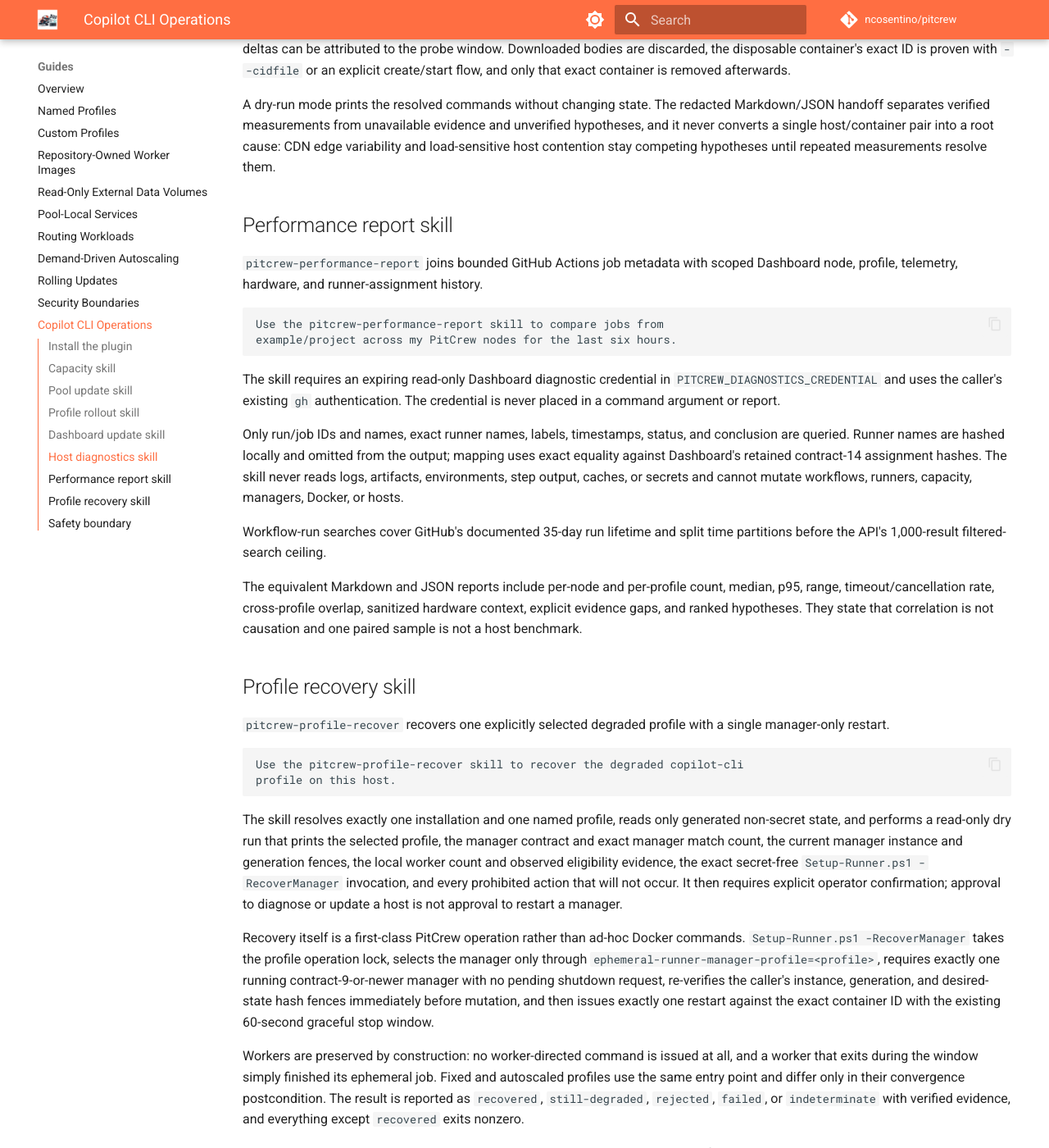
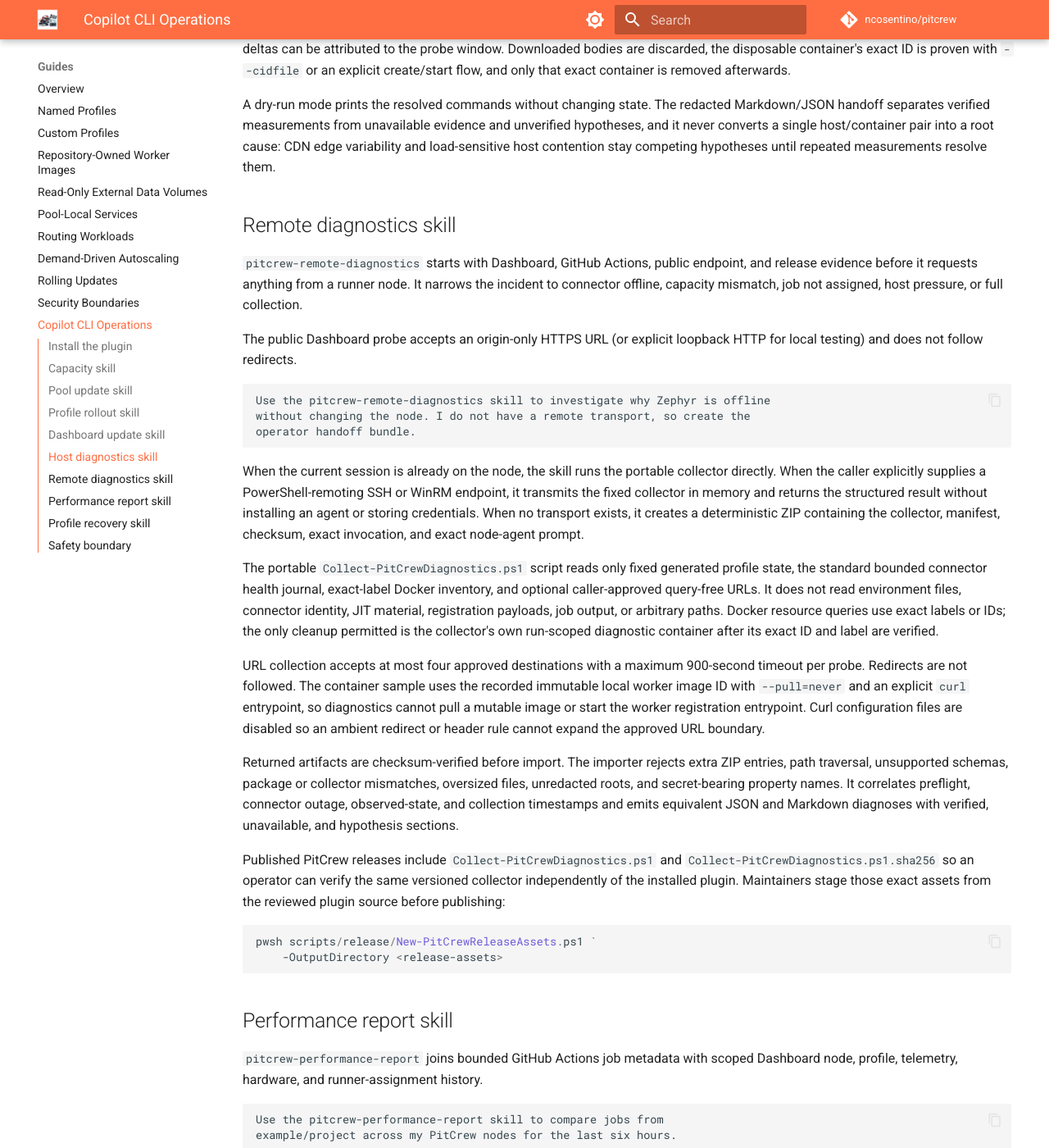
Before and after one commit to ncosentino/pitcrew, an MkDocs documentation site: the page built from docs/guides/copilot-operations.md, in a window 1280 px wide and 1400 px high, scrolled down 3297 px. Shown: the whole window at 82% size. Built offline with MkDocs 1.6.1 and Material for MkDocs 9.7.7, drawn with Linux system fonts in a browser that asks for light colours; comment, search, counter and statistics services are not loaded.

Commit message:
feat(operations): add remote diagnostics bundle (#73)
* feat(operations): add remote diagnostics bundle

Add remote-first preflight, a portable read-only collector, explicit SSH and WinRM execution, deterministic agent handoff packages, verified import, and release asset staging.

Co-authored-by: Copilot <223556219+Copilot@users.noreply.github.com>

Copilot-Session: 8be74dfa-19df-4e6f-9a70-45df41548b12

* test(operations): make outage fixture portable

Use the simulated Windows connector-health result for the invalid-outage import case so Linux CI does not depend on a native connector journal.

Co-authored-by: Copilot <223556219+Copilot@users.noreply.github.com>

Copilot-Session: 8be74dfa-19df-4e6f-9a70-45df41548b12

---------

Copilot-Session: 8be74dfa-19df-4e6f-9a70-45df41548b12

````diff
--- a/docs/guides/copilot-operations.md
+++ b/docs/guides/copilot-operations.md
@@ -187,6 +187,61 @@ and unverified hypotheses, and it never converts a single host/container pair
 into a root cause: CDN edge variability and load-sensitive host contention stay
 competing hypotheses until repeated measurements resolve them.
 
+## Remote diagnostics skill
+
+`pitcrew-remote-diagnostics` starts with Dashboard, GitHub Actions, public
+endpoint, and release evidence before it requests anything from a runner node.
+It narrows the incident to connector offline, capacity mismatch, job not
+assigned, host pressure, or full collection.
+
+The public Dashboard probe accepts an origin-only HTTPS URL (or explicit
+loopback HTTP for local testing) and does not follow redirects.
+
+```text
+Use the pitcrew-remote-diagnostics skill to investigate why Zephyr is offline
+without changing the node. I do not have a remote transport, so create the
+operator handoff bundle.
+```
+
+When the current session is already on the node, the skill runs the portable
+collector directly. When the caller explicitly supplies a PowerShell-remoting
+SSH or WinRM endpoint, it transmits the fixed collector in memory and returns
+the structured result without installing an agent or storing credentials. When
+no transport exists, it creates a deterministic ZIP containing the collector,
+manifest, checksum, exact invocation, and exact node-agent prompt.
+
+The portable `Collect-PitCrewDiagnostics.ps1` script reads only fixed generated
+profile state, the standard bounded connector health journal, exact-label
+Docker inventory, and optional caller-approved query-free URLs. It does not
+read environment files, connector identity, JIT material, registration
+payloads, job output, or arbitrary paths. Docker resource queries use exact
+labels or IDs; the only cleanup permitted is the collector's own run-scoped
+diagnostic container after its exact ID and label are verified.
+
+URL collection accepts at most four approved destinations with a maximum
+900-second timeout per probe. Redirects are not followed. The container sample
+uses the recorded immutable local worker image ID with `--pull=never` and an
+explicit `curl` entrypoint, so diagnostics cannot pull a mutable image or start
+the worker registration entrypoint. Curl configuration files are disabled so
+an ambient redirect or header rule cannot expand the approved URL boundary.
+
+Returned artifacts are checksum-verified before import. The importer rejects
+extra ZIP entries, path traversal, unsupported schemas, package or collector
+mismatches, oversized files, unredacted roots, and secret-bearing property
+names. It correlates preflight, connector outage, observed-state, and collection
+timestamps and emits equivalent JSON and Markdown diagnoses with verified,
+unavailable, and hypothesis sections.
+
+Published PitCrew releases include `Collect-PitCrewDiagnostics.ps1` and
+`Collect-PitCrewDiagnostics.ps1.sha256` so an operator can verify the same
+versioned collector independently of the installed plugin. Maintainers stage
+those exact assets from the reviewed plugin source before publishing:
+
+```powershell
+pwsh scripts/release/New-PitCrewReleaseAssets.ps1 `
+    -OutputDirectory <release-assets>
+```
+
 ## Performance report skill
 
 `pitcrew-performance-report` joins bounded GitHub Actions job metadata with
````
Also changed, not shown: README.md (+4 -2 lines), plugins/pitcrew-operations/skills/pitcrew-remote-diagnostics/SKILL.md (added, +217 -0 lines), 13 other files.
